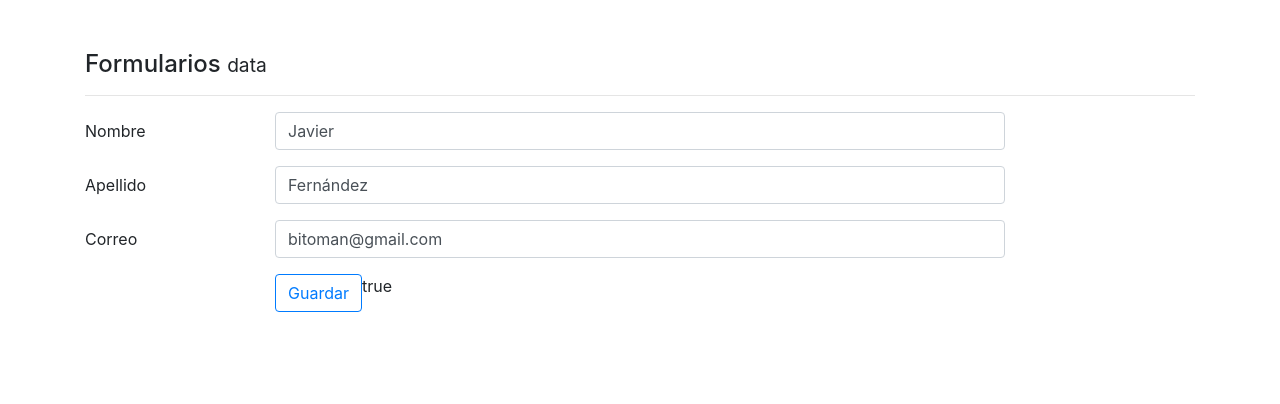
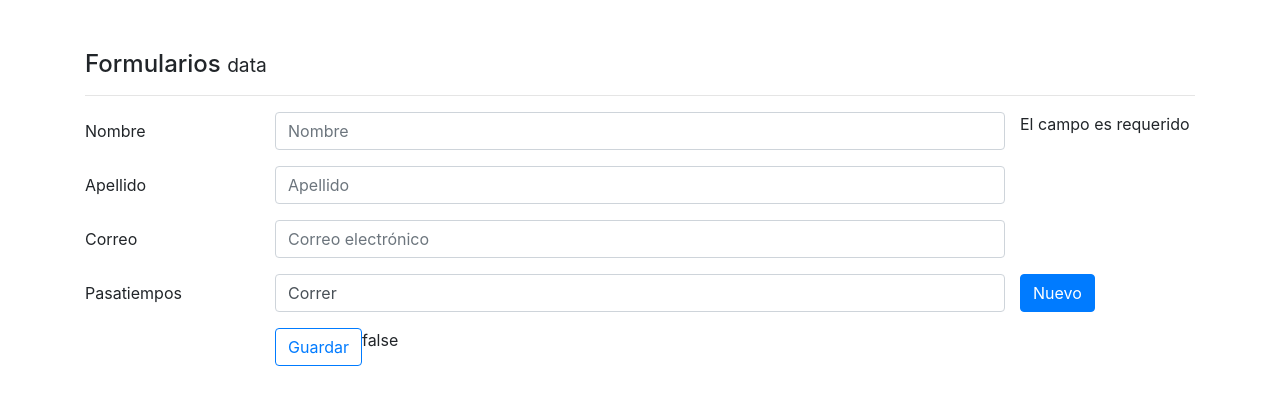
Before and after one commit to ljavierfm/Forms, an Angular app: page / in a window 1280 px wide. Shown: the top 404 px of the page. Built offline with nearby package versions, Linux system fonts and the light colour scheme.

Commit message:
Arrays de controles y validaciones personalizadas

```diff
--- a/src/app/components/data/data.component.html
+++ b/src/app/components/data/data.component.html
@@ -4,7 +4,7 @@
 <hr>
 <form [formGroup]="forma" (ngSubmit)="guardarCambios()">
   <div formGroupName="nombreCompleto">
-<div class="form-group row" [ngClass]="{'is-invalid':!forma.get('nombreCompleto.nombre').valid}">
+    <div class="form-group row" [ngClass]="{'is-invalid':!forma.get('nombreCompleto.nombre').valid}">
 
       <label class="col-2 col-form-label">Nombre</label>
       <div class="col-8">
@@ -39,6 +39,15 @@
     </div>
   </div>
 
+  <div class="form-group row">
+    <label class="col-2 col-form-label">Pasatiempos</label>
+    <div class="col-md-8" formArrayName="pasatiempos">
+      <input class="form-control" type="text" *ngFor="let pasatiempo of forma.controls['pasatiempos'].controls;let i=index" [formControlName]="i">
+    </div>
+    <button type="button" class="btn btn-primary" (click)=agregarPasatiempo()>Nuevo</button>
+  </div>
+
+
 
 
   <div class="form-group row">
--- a/src/app/components/data/data.component.ts
+++ b/src/app/components/data/data.component.ts
@@ -1,5 +1,5 @@
 import { Component, OnInit } from '@angular/core';
-import { FormGroup, FormControl, Validator, Validators } from '@angular/forms';
+import { FormGroup, FormControl, Validator, Validators, FormArray } from '@angular/forms';
 
 
 @Component({
@@ -16,7 +16,8 @@ export class DataComponent implements OnInit {
       nombre: 'Javier',
       apellido: 'Fernández'
     },
-    correo: 'bitoman@gmail.com'
+    correo: 'bitoman@gmail.com',
+    pasatiempos: ['correr', 'dormir', 'comer']
   }
 
   constructor() {
@@ -28,25 +29,41 @@ export class DataComponent implements OnInit {
       {
         'nombreCompleto': new FormGroup({
           'nombre': new FormControl('', [Validators.required, Validators.minLength(3)]),
-          'apellido': new FormControl('', Validators.required)
+          'apellido': new FormControl('',[Validators.required,this.noFernandez])
         }),
-        'correo': new FormControl('', [Validators.required, Validators.pattern('[a-z0-9._%+-]+@[a-z0-9.-]+\.[a-z]{2,3}$')])
+        'correo': new FormControl('', [Validators.required, Validators.pattern('[a-z0-9._%+-]+@[a-z0-9.-]+\.[a-z]{2,3}$')]),
+        'pasatiempos': new FormArray([
+          new FormControl('Correr',Validators.required)
+        ])
       }
     )
 
-    this.forma.setValue(this.usuario);
+    // this.forma.setValue(this.usuario);
   }
 
   guardarCambios() {
     console.log(this.forma);
-    this.forma.reset({
-      nombreCompleto: {
-        nombre: '',
-        apellido: ''
-      },
-      correo: ''
+
+    // this.forma.reset({
+    //   nombreCompleto: {
+    //     nombre: '',
+    //     apellido: ''
+    //   },
+    //   correo: ''
+    // }
+    // );
+  }
+
+  agregarPasatiempo(){
+    (<FormArray>this.forma.controls['pasatiempos']).push(new FormControl('',Validators.required));
+  }
+
+  noFernandez(control:FormControl):{[s:string]:boolean}{
+    if (((control.value).toLowerCase())==='fernandez'){
+      return {noFernandez:true}
     }
-    );
+
+    return null;
   }
 
   ngOnInit() {
```
